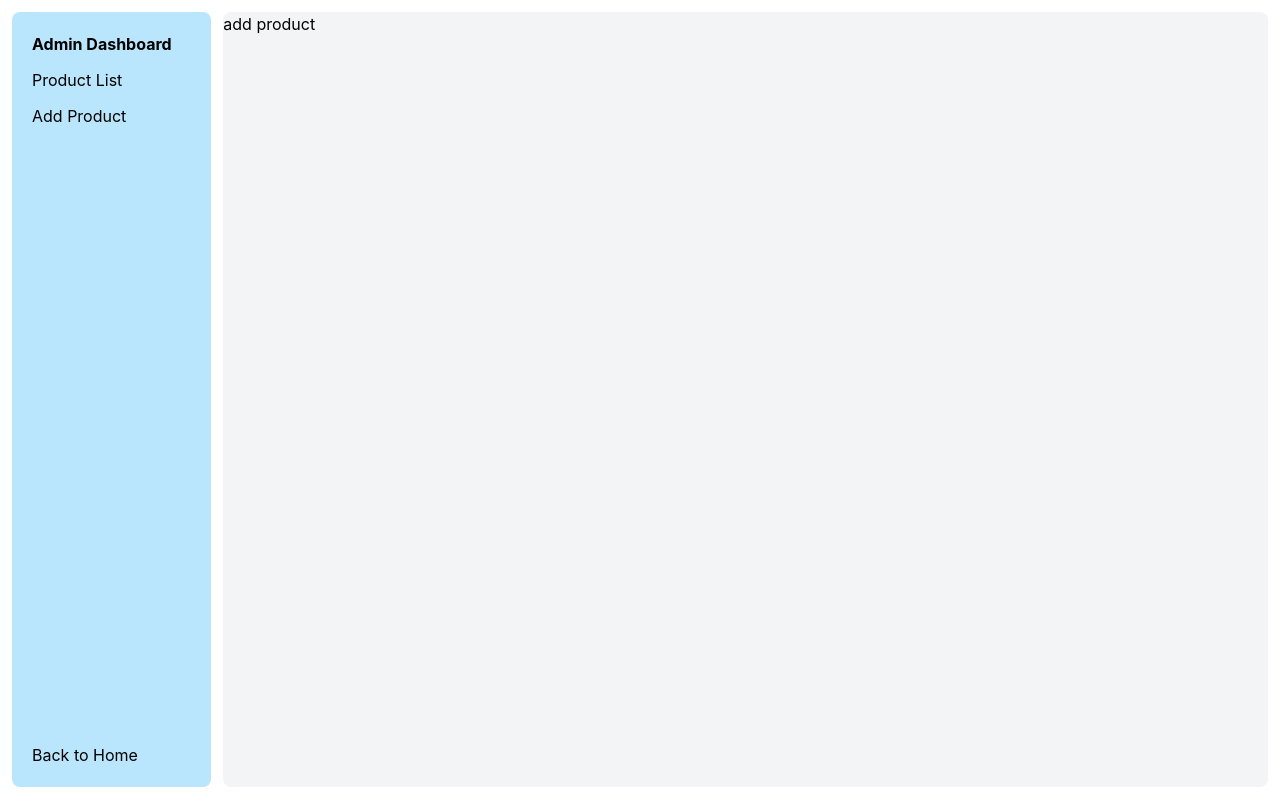
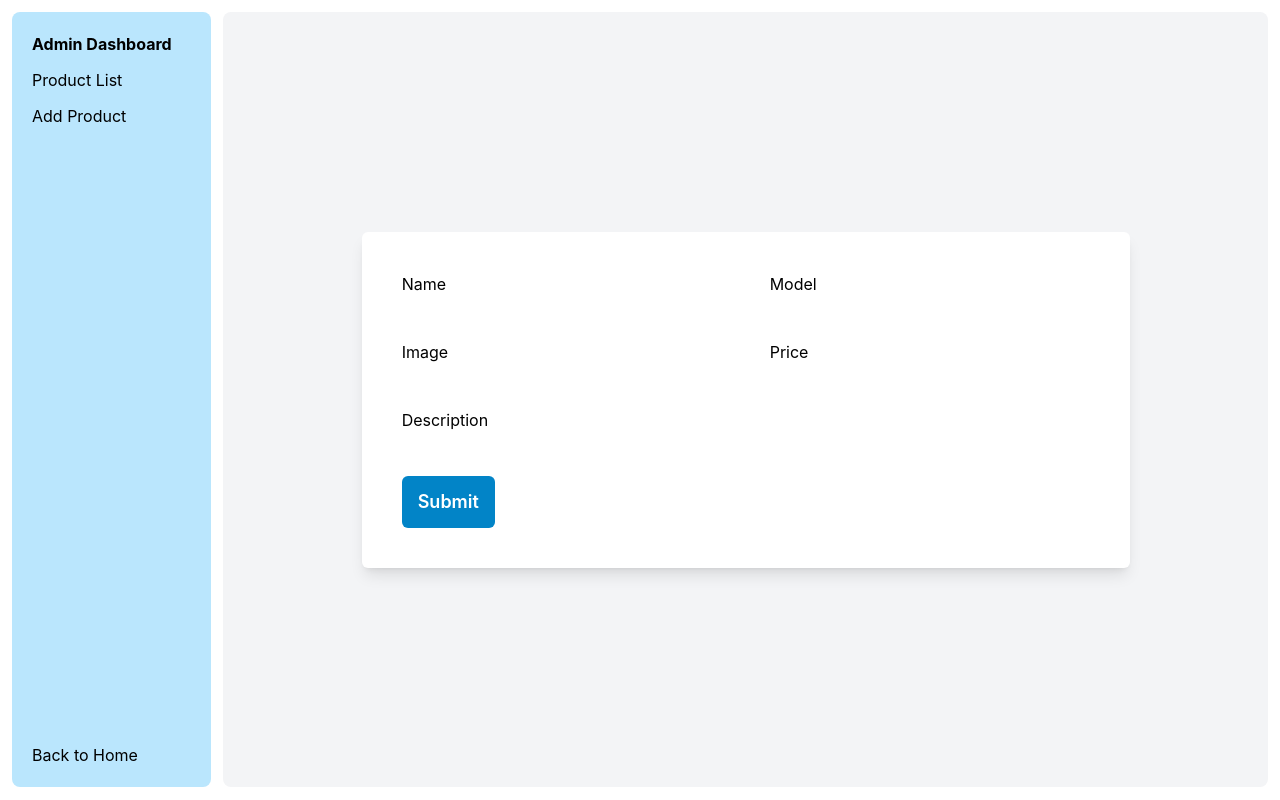
Before and after one commit to iamshs/ibm-client, a React (Create React App) app: page /dashboard/add-product in a window 1280 px wide. Built offline with nearby package versions, Linux system fonts and the light colour scheme.

Commit message:
showing product in dashboard

```diff
--- a/package.json
+++ b/package.json
@@ -8,6 +8,7 @@
     "@testing-library/user-event": "^13.5.0",
     "react": "^18.2.0",
     "react-dom": "^18.2.0",
+    "react-hook-form": "^7.43.0",
     "react-icons": "^4.7.1",
     "react-redux": "^8.0.5",
     "react-router-dom": "^6.8.0",
--- a/src/Pages/Dashboard/AddProduct.js
+++ b/src/Pages/Dashboard/AddProduct.js
@@ -1,11 +1,67 @@
 import React from 'react';
+import { useForm } from "react-hook-form";
 
 const AddProduct = () => {
+  const { register, handleSubmit } = useForm();
+  const submit = data =>{
+   const product ={
+    name : data.name,
+    model : data.model,
+    price: data.price,
+    description : data.description
+   }
+   console.log(product)
+  }
     return (
-        <div>
-          add product
+      <div className='flex justify-center items-center h-full '>
+      <form
+        className='shadow-lg p-10 rounded-md flex flex-wrap gap-3 max-w-3xl justify-between bg-white'
+        onSubmit={handleSubmit(submit)}
+      >
+        <div className='flex flex-col w-full max-w-xs'>
+          <label className='mb-2' htmlFor='name'>
+            Name
+          </label>
+          <input type='text' id='name' {...register("name")} />
         </div>
-    );
+        <div className='flex flex-col w-full max-w-xs'>
+          <label className='mb-2' htmlFor='model'>
+            Model
+          </label>
+          <input type='text' id='model' {...register("model")} />
+        </div>
+        <div className='flex flex-col w-full max-w-xs'>
+          <label className='mb-2' htmlFor='image'>
+            Image
+          </label>
+          <input type='text' name='image' id='image' {...register("image")} />
+        </div>
+
+        <div className='flex flex-col w-full max-w-xs'>
+          <label className='mb-2' htmlFor='price'>
+            Price
+          </label>
+          <input type='text' name='price' id='price' {...register("price")} />
+        </div>
+        <div className='flex flex-col w-full max-w-xs'>
+          <label className='mb-2' htmlFor='price'>
+            Description
+          </label>
+          <input type='text' name='description' id='description' {...register("description")} />
+        </div>
+        <div className='flex flex-col w-full max-w-xs'></div>
+
+        <div className='flex justify-between items-center w-full'>
+          <button
+            className=' px-4 py-3 bg-sky-600 rounded-md font-semibold text-white text-lg disabled:bg-gray-500'
+            type='submit'
+          >
+            Submit
+          </button>
+        </div>
+      </form>
+    </div>
+  );
 };
 
 export default AddProduct;
--- a/src/Pages/Dashboard/ProductList.js
+++ b/src/Pages/Dashboard/ProductList.js
@@ -1,10 +1,87 @@
-import React from 'react';
+import React, { useEffect } from 'react';
+import { useDispatch, useSelector } from 'react-redux';
+import loadProductData from '../../redux/thunk/products/fetchData';
 
 const ProductList = () => {
+    const products = useSelector((state) => state.products);
+  const dispatch = useDispatch();
+
+  useEffect(() => {
+    dispatch(loadProductData());
+  });
+
     return (
-        <div>
-           product list
+        <div class='flex flex-col justify-center items-center h-full w-full '>
+      <div class='w-full max-w-7xl mx-auto rounded-lg  bg-white shadow-lg border border-gray-200'>
+        <header class='px-5 py-4 border-b border-gray-100'>
+          <div class='font-semibold text-gray-800'>Products</div>
+        </header>
+
+        <div class='overflow-x-auto p-3'>
+          <table class='table-auto w-full'>
+            <thead class='text-xs font-semibold uppercase text-gray-400 bg-gray-50'>
+              <tr>
+                <th></th>
+                <th class='p-2'>
+                  <div class='font-semibold text-left'>Product Name</div>
+                </th>
+                <th class='p-2'>
+                  <div class='font-semibold text-left'>Model</div>
+                </th>
+                <th class='p-2'>
+                  <div class='font-semibold text-left'>Price</div>
+                </th>
+                <th class='p-2'>
+                  <div class='font-semibold text-center'>Action</div>
+                </th>
+              </tr>
+            </thead>
+
+            <tbody class='text-sm divide-y divide-gray-100'>
+              {products.map(({ model, name, price, _id }) => (
+                <tr>
+                  <td class='p-2'>
+                    <input type='checkbox' class='w-5 h-5' value='id-1' />
+                  </td>
+                  <td class='p-2'>
+                    <div class='font-medium text-gray-800'>{name}</div>
+                  </td>
+                  <td class='p-2'>
+                    <div class='font-medium text-gray-800'>{model}</div>
+                  </td>
+
+                  <td class='p-2'>
+                    <div class='text-left font-medium text-sky-500'>
+                     $ {price}
+                    </div>
+                  </td>
+                  <td class='p-2'>
+                    <div class='flex justify-center'>
+                      <button >
+                        <svg
+                          className='w-8 h-8 hover:text-red-500 rounded-full hover:bg-gray-100 p-1'
+                          fill='none'
+                          stroke='currentColor'
+                          viewBox='0 0 24 24'
+                          xmlns='http://www.w3.org/2000/svg'
+                        >
+                          <path
+                            stroke-linecap='round'
+                            stroke-linejoin='round'
+                            stroke-width='2'
+                            d='M19 7l-.867 12.142A2 2 0 0116.138 21H7.862a2 2 0 01-1.995-1.858L5 7m5 4v6m4-6v6m1-10V4a1 1 0 00-1-1h-4a1 1 0 00-1 1v3M4 7h16'
+                          ></path>
+                        </svg>
+                      </button>
+                    </div>
+                  </td>
+                </tr>
+              ))}
+            </tbody>
+          </table>
         </div>
+      </div>
+    </div>
     );
 };
 
--- a/src/Pages/Main/Home.js
+++ b/src/Pages/Main/Home.js
@@ -17,9 +17,12 @@
  }
 
     return (
-        <div>
+        <div className="max-w-7xl gap-14 mx-auto my-10">
+             <div className='grid grid-cols-1 md:grid-cols-2 lg:grid-cols-3 gap-10'>
             {content}
         </div>
+        </div>
+
     );
 };
 
--- a/src/component/ProductCard.js
+++ b/src/component/ProductCard.js
@@ -1,12 +1,22 @@
-import React from 'react';
+import React from "react";
 
-const ProductCard = ({product}) => {
-    console.log(product)
-    return (
-        <div>
+const ProductCard = ({ product }) => {
 
-        </div>
-    );
+  return (
+    <div className="shadow-lg  rounded-3xl border p-3 flex flex-col text-sky-900">
+      <div className="h-52 w-52 mx-auto">
+        <img src={product.image} alt={product.model} />
+      </div>
+      <h1 className="text-xl font-bold text-center"> {product.name} </h1>
+      <div>
+      <h2 className="font-semibold text-center">Model : {product.model}</h2>
+      <h2 className=" text-center text-black font-bold">Price: ${product.price}</h2>
+      <div className="grid place-items-center mt-3">
+      <input type={'submit'} className='bg-sky-600 w-[80%] py-2  text-white' value={'SEE MORE'} />
+      </div>
+      </div>
+    </div>
+  );
 };
 
 export default ProductCard;
```
Also changed, not shown: src/products.json (+6 -6 lines), 1 other file (tests, documents, lock files or other folders).
